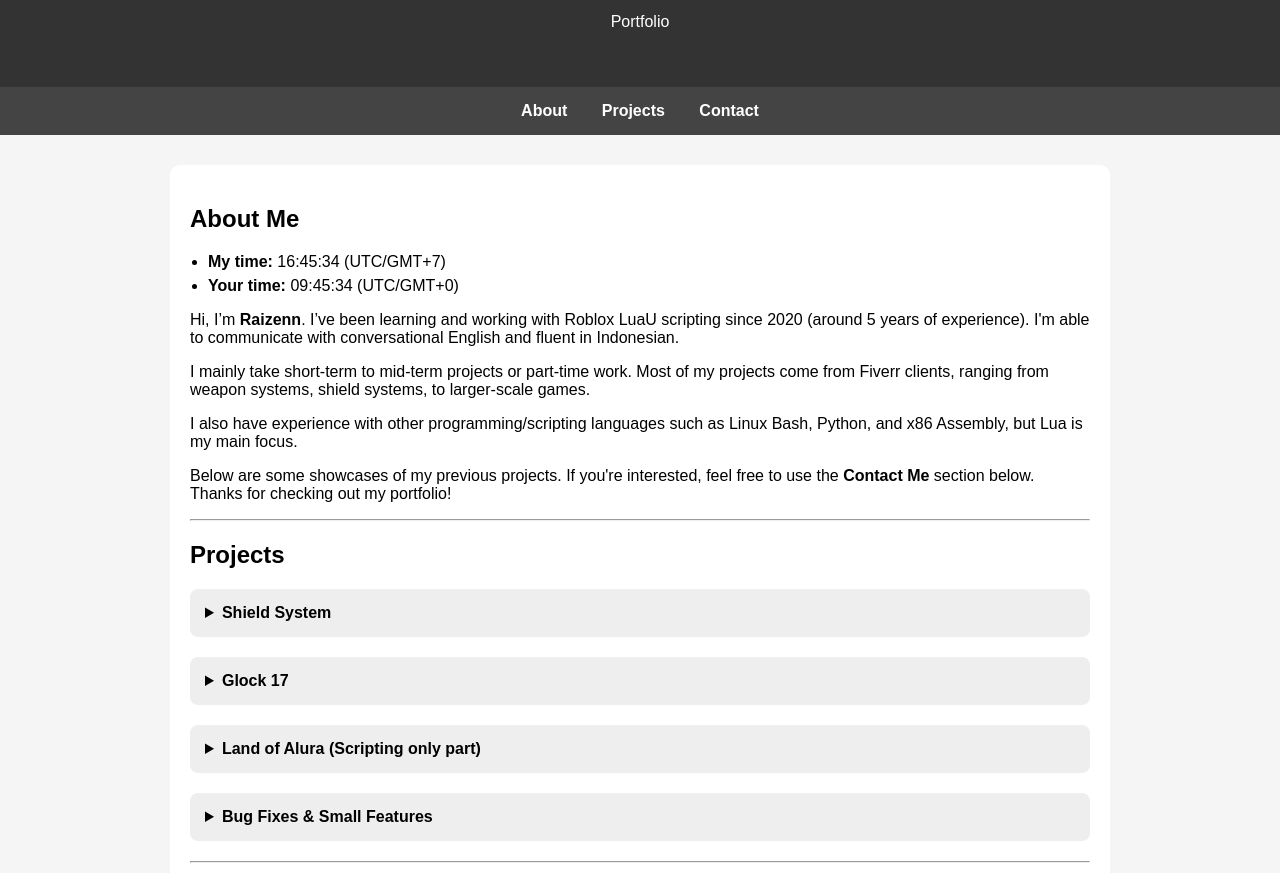
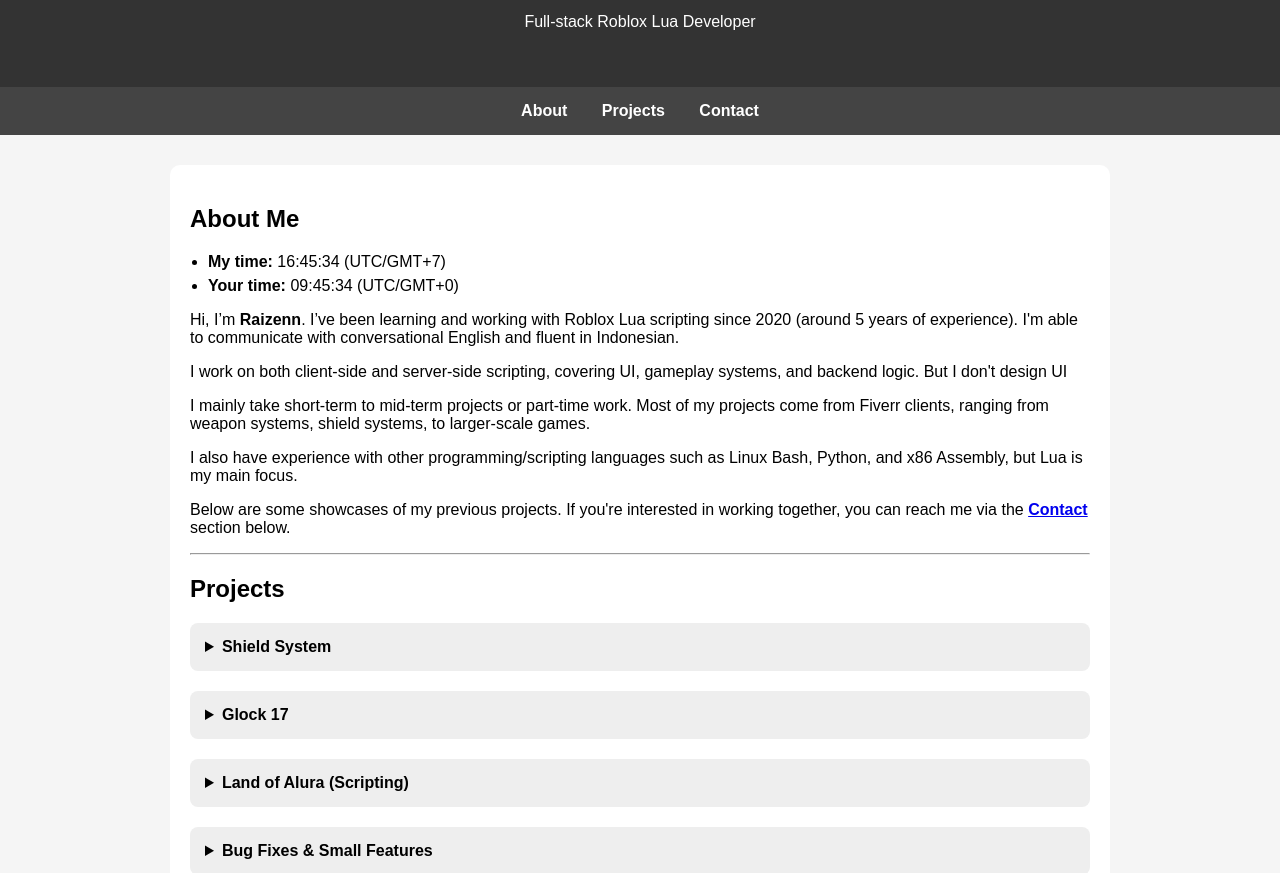
Before and after one commit to rakaxcvn457/Roblox-Studio-Portfolio, a plain HTML site: page index.html in a window 1280 px wide. Shown: the part 80-953 px from the top of the page. Drawn offline with Linux system fonts and the light colour scheme.

Commit message:
Update index.html

```diff
--- a/index.html
+++ b/index.html
@@ -62,7 +62,7 @@
 
     <header>
         <h1>Raizenn</h1>
-        <p>Portfolio</p>
+        <p>Full-stack Roblox Lua Developer</p>
     </header>
 
     <nav>
@@ -89,9 +89,14 @@
 
 
             <p>
-                Hi, I’m <b>Raizenn</b>. I’ve been learning and working with Roblox LuaU scripting since 2020
+                Hi, I’m <b>Raizenn</b>. I’ve been learning and working with Roblox Lua scripting since 2020
                 (around 5 years of experience).
                 I'm able to communicate with conversational English and fluent in Indonesian.
+            </p>
+
+            <p>
+                I work on both client-side and server-side scripting, covering UI, gameplay systems, and backend logic.
+                But I don't design UI
             </p>
 
             <p>
@@ -107,8 +112,8 @@
 
             <p>
                 Below are some showcases of my previous projects.
-                If you're interested, feel free to use the <b>Contact Me</b> section below.
-                Thanks for checking out my portfolio!
+                If you're interested in working together,
+                you can reach me via the <a href="#contact"><b>Contact</b></a> section below.
             </p>
         </section>
 
@@ -141,7 +146,7 @@
 
             <div class="project">
                 <details>
-                    <summary><b>Land of Alura (Scripting only part)</b></summary>
+                    <summary><b>Land of Alura (Scripting)</b></summary>
                     <iframe loading="lazy" width="100%" height="315"
                         src="https://www.youtube.com/embed/eD6iSbq_dvg"
                         frameborder="0" allowfullscreen>
```
